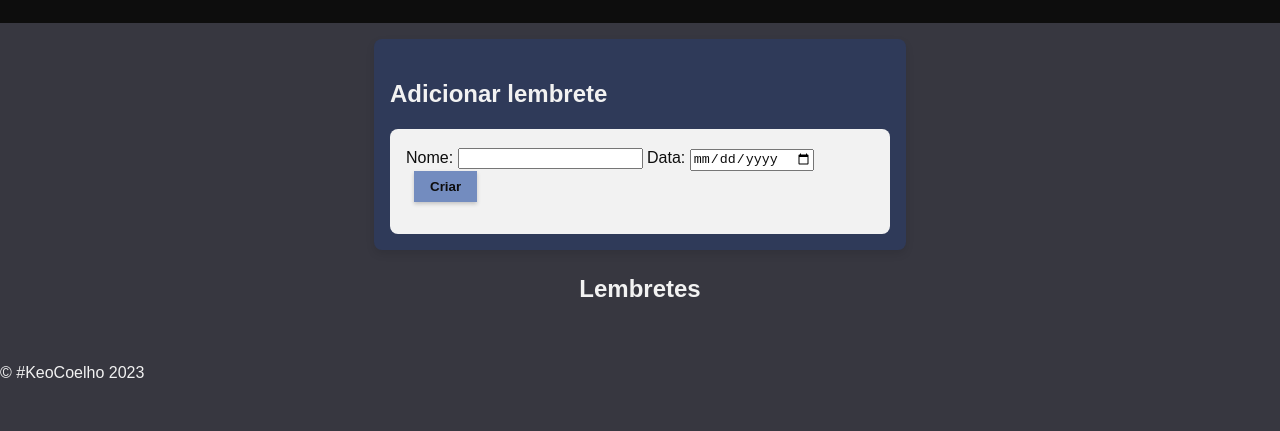
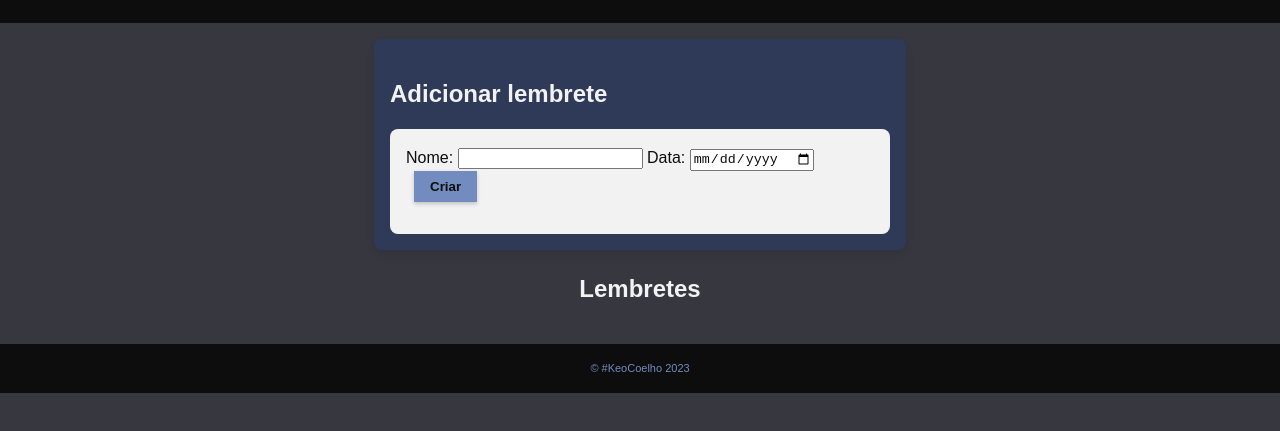
Before and after one commit to keodevspace/RemindersApp, a plain HTML site: page public/index.html in a window 1280 px wide. Shown: the part 103-534 px from the top of the page. Drawn offline with Linux system fonts and the light colour scheme.

Commit message:
ass style footer

```diff
--- a/styles/styles.css
+++ b/styles/styles.css
@@ -104,7 +104,7 @@ main #reminders-container .reminder-item {
 main #reminders-container .reminder-item:hover {
   transform: scale(1.05);
 }
-main footer {
+footer {
   background-color: var(--primary-color);
   color: var(--quaternary-color);
   font-size: 11px;
```
